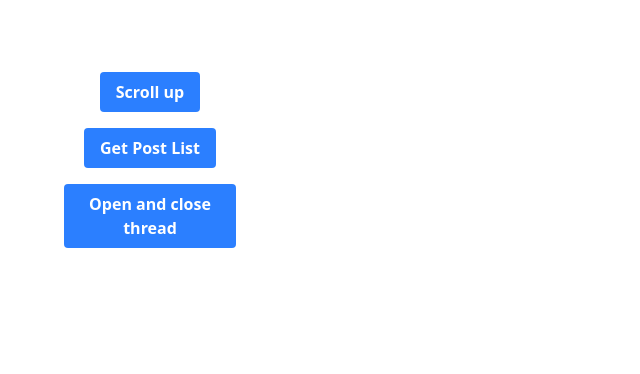
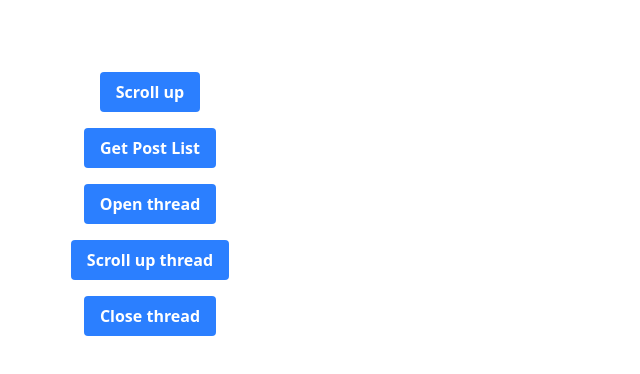
Before and after one commit to megaman-ai/megaman, a React (Vite) app: page / in a window 1280 px wide. Shown: the top 374 px of the page, without its empty margins (0-640 px from the left). Built offline with nearby package versions, Linux system fonts and the light colour scheme.

Commit message:
can scroll up thread and close thread

```diff
--- a/src/App.jsx
+++ b/src/App.jsx
@@ -71,7 +71,7 @@ function App() {
     }
   }
 
-  const openAndCloseThread = async () => {
+  const openThread = async () => {
     const [tab] = await chrome.tabs.query({ active: true, currentWindow: true });
 
     if (tab.id) {
@@ -86,16 +86,74 @@ function App() {
                     setTimeout(() => {
                         let threadContentList = document.querySelectorAll('[data-qa="slack_kit_list"].c-virtual_list__scroll_container[role="list"][aria-label^="Thread"] > div');
                         console.log('threadContentList', threadContentList);
-                        let closeButton = document.querySelector('[aria-label="Close"]');
-                        console.log('closeButton', closeButton);
-                        if (closeButton) {
-                            closeButton.click();
-                        }
                     }, 1000);
                 } catch (e) {
                     console.error("Error opening thread:", e);
                 }
             }
+        }
+      });
+    }
+  }
+
+  const scrollUpThread = async () => {
+    const [tab] = await chrome.tabs.query({ active: true, currentWindow: true });
+
+    if (tab.id) {
+      await chrome.scripting.executeScript({
+        target: { tabId: tab.id },
+        func: () => {
+          if (!window.getScrollableParent) {
+            window.getScrollableParent = function (el) {
+              while (el && el !== document.body) {
+                const style = getComputedStyle(el);
+                if (/(auto|scroll)/.test(style.overflowY)) {
+                  return el;
+                }
+                el = el.parentElement;
+              }
+              return null;
+            };
+          }
+          window._myScrollThreadEl = document.querySelector('[data-qa="slack_kit_list"].c-virtual_list__scroll_container[role="list"][aria-label^="Thread"]');
+          if (window._myScrollThreadEl) {
+              const children = window._myScrollThreadEl.children;
+              console.log(children.length);
+              for (let i = 0; i < children.length; i++) {
+                  const child = children[i];
+                  if (child.textContent.trim() !== "") {
+                      console.log(child.textContent);
+                      window._myScrollThreadEl = child;
+                      break;
+                  }
+              }
+              const scrollParent = window.getScrollableParent(window._myScrollThreadEl);
+              console.log(window._myScrollThreadEl.scrollHeight, window._myScrollThreadEl.clientHeight);
+              console.log(scrollParent.scrollHeight, scrollParent.clientHeight);
+              window._myScrollThreadEl = scrollParent;
+
+              const offset = 200;
+              console.log(offset);
+              window._myScrollThreadEl.scrollBy(0, -offset);
+              let event = new MouseEvent('mouseover', { bubbles: true });
+              window._myScrollThreadEl.dispatchEvent(event);
+          }
+        }
+      });
+    }
+  }
+
+  const closeThread = async () => {
+    const [tab] = await chrome.tabs.query({ active: true, currentWindow: true });
+
+    if (tab.id) {
+      await chrome.scripting.executeScript({
+        target: { tabId: tab.id },
+        func: () => {
+          let closeButton = document.querySelector('[aria-label="Close"]');
+          if (closeButton) {
+              closeButton.click();
+          }
         }
       });
     }
@@ -110,8 +168,14 @@ function App() {
         <button className="bg-blue-500 hover:bg-blue-700 text-white font-bold py-2 px-4 my-2 rounded" onClick={getPostList}>
           Get Post List
         </button>
-        <button className="bg-blue-500 hover:bg-blue-700 text-white font-bold py-2 px-4 my-2 rounded" onClick={openAndCloseThread}>
-          Open and close thread
+        <button className="bg-blue-500 hover:bg-blue-700 text-white font-bold py-2 px-4 my-2 rounded" onClick={openThread}>
+          Open thread
+        </button>
+        <button className="bg-blue-500 hover:bg-blue-700 text-white font-bold py-2 px-4 my-2 rounded" onClick={scrollUpThread}>
+          Scroll up thread
+        </button>
+        <button className="bg-blue-500 hover:bg-blue-700 text-white font-bold py-2 px-4 my-2 rounded" onClick={closeThread}>
+          Close thread
         </button>
       </div>
     </>
```
